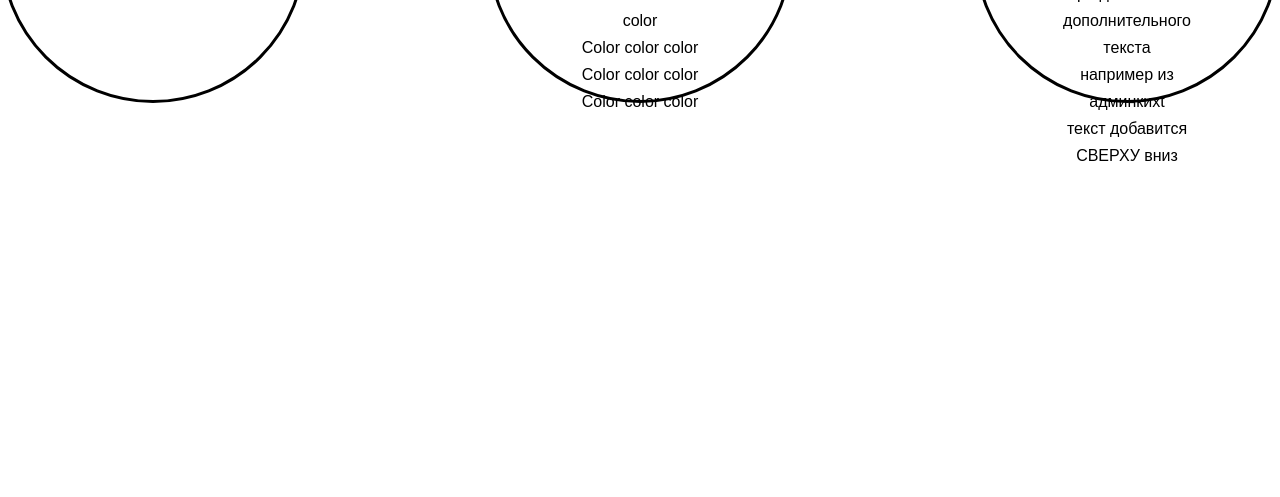
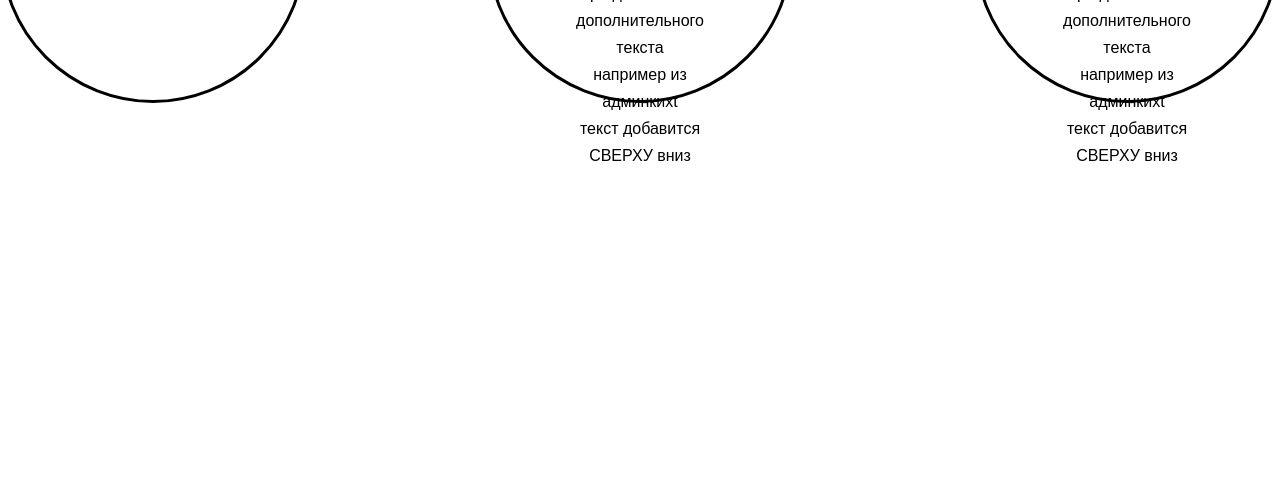
Before and after one commit to n-webdev/decision, a plain HTML site: page index.html in a window 1280 px wide. Shown: the part 303-800 px from the top of the page. Drawn offline with nearby package versions, Linux system fonts and the light colour scheme.

Commit message:
Update index.html

```diff
--- a/index.html
+++ b/index.html
@@ -22,10 +22,11 @@
                     93
                 </p>
                 <p class="item__text-bottom">
-                    Color color color color <br>
-                    Color color color<br>
-                    Color color color<br>
-                    Color color color
+                   При добавлении <br>
+                    дополнительного текста <br>
+                    например из админкиxt<br>
+                    текст добавится <br>
+                    СВЕРХУ вниз<br>
                 </p>
             </div>
         </div>
```
